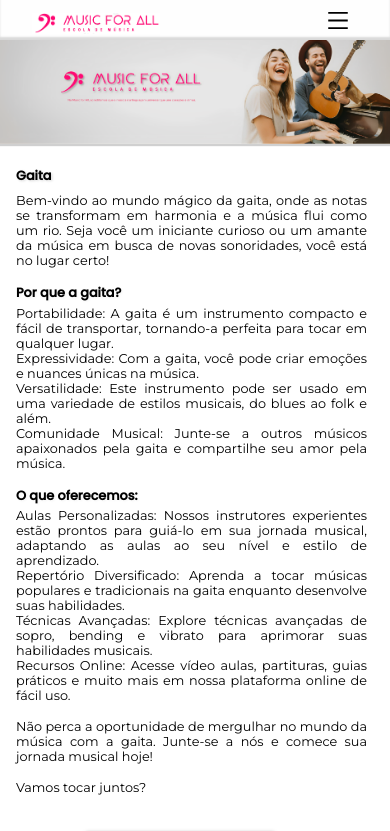
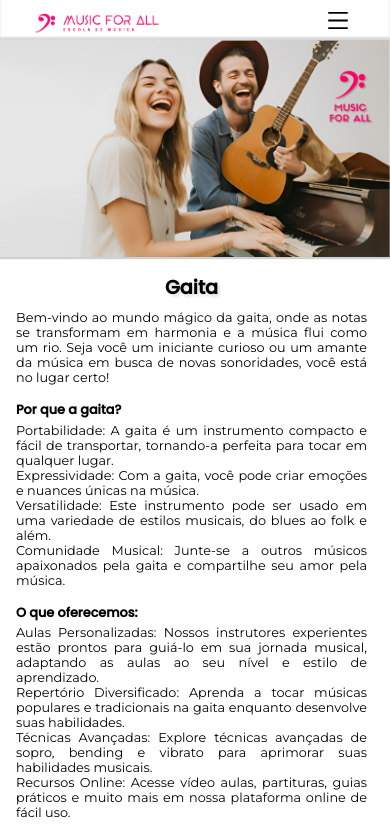
Before and after one commit to GuilhermeGomesti1/music-for-all, a Next.js app: page /cursos/gaita in a window 390 px wide. Shown: the top 831 px of the page. Built offline with nearby package versions, Linux system fonts and the light colour scheme.

Commit message:
homecursos

```diff
--- a/src/app/cursos/gaita/page.tsx
+++ b/src/app/cursos/gaita/page.tsx
@@ -2,15 +2,26 @@ import Image from "next/image";
 import styles from "./styles.module.css";
 import gaita from "../../../../public/images/gaita.png";
 import homeoficial from "../../../../public/images/homeoficial.png"
-
+import homecursos from "../../../../public/images/homecursos.png"
 export default function Cursos() {
   return (
     <>
       <main>
         <div className={styles.containerViolao}>
+
+      <Image
+                className={styles.img}
+                src={homeoficial}
+                alt="Music For All Logo"
+                width={1895}
+                height={598}
+                quality={100}
+              />
+
+
           <Image
             className={styles.violaoContainer}
-            src={homeoficial}
+            src={homecursos}
             alt="Music For All Logo"
           />
         </div>
--- a/src/app/cursos/gaita/styles.module.css
+++ b/src/app/cursos/gaita/styles.module.css
@@ -5,12 +5,16 @@
 
   }
 
-  .violaoContainer {
-    width: auto;
-    height: auto;
-    max-width: 100%;
-    box-shadow: 1px 1px 1px 1px rgba(0, 0, 0, 0.185);
-  }
+
+  .img {box-shadow: 1px 1px 1px 1px rgba(0, 0, 0, 0.185);
+    margin: 0 auto;
+  max-height: 507px;
+  width: 100vw;
+  display: flex;}
+
+    .violaoContainer { display: none;
+
+    }
 
   .cursodegaita{  clear: both;
     margin-left: 6rem;
@@ -126,6 +130,17 @@
 
 
 
+  .img{display: none;}
+
+
+  .violaoContainer{
+    display: flex;
+    width: auto;
+    height: auto;
+    max-width: 100%;
+    box-shadow: 1px 1px 1px 1px rgba(0, 0, 0, 0.185);}
+
+
 
   .textContainer {
     float: none;
@@ -148,10 +163,11 @@
 
   }
 
+
   .title{
-
+    text-align: center;
     width: 90%;
-    font-size: 0.8rem;
+    font-size: 1.2rem;
     margin-top: 1rem;
     margin-bottom: 0.5rem;
     text-shadow: rgba(0, 0, 0, 0.151) 0.1em 0.1em 0.2em
--- a/src/app/cursos/guitarra/styles.module.css
+++ b/src/app/cursos/guitarra/styles.module.css
@@ -5,12 +5,16 @@
 
   }
 
-  .violaoContainer {
-    width: auto;
-    height: auto;
-    max-width: 100%;
-    box-shadow: 1px 1px 1px 1px rgba(0, 0, 0, 0.185);
-  }
+
+  .img {box-shadow: 1px 1px 1px 1px rgba(0, 0, 0, 0.185);
+    margin: 0 auto;
+  max-height: 507px;
+  width: 100vw;
+  display: flex;}
+
+    .violaoContainer { display: none;
+
+    }
 
   .cursodeguitarra{  clear: both;
     margin-left: 6rem;
@@ -126,6 +130,16 @@
 
 
 
+  .img{display: none;}
+
+
+  .violaoContainer{
+    display: flex;
+    width: auto;
+    height: auto;
+    max-width: 100%;
+    box-shadow: 1px 1px 1px 1px rgba(0, 0, 0, 0.185);}
+
 
   .textContainer {
     float: none;
@@ -149,9 +163,9 @@
   }
 
   .title{
-
+    text-align: center;
     width: 90%;
-    font-size: 0.8rem;
+    font-size: 1.2rem;
     margin-top: 1rem;
     margin-bottom: 0.5rem;
     text-shadow: rgba(0, 0, 0, 0.151) 0.1em 0.1em 0.2em
--- a/src/app/cursos/piano/styles.module.css
+++ b/src/app/cursos/piano/styles.module.css
@@ -5,12 +5,17 @@
 
   }
 
-  .violaoContainer {
-    width: auto;
-    height: auto;
-    max-width: 100%;
-    box-shadow: 1px 1px 1px 1px rgba(0, 0, 0, 0.185);
-  }
+
+  .img {box-shadow: 1px 1px 1px 1px rgba(0, 0, 0, 0.185);
+    margin: 0 auto;
+  max-height: 507px;
+  width: 100vw;
+  display: flex;}
+
+    .violaoContainer { display: none;
+
+    }
+
 
   .cursodepiano{  clear: both;
     margin-left: 6rem;
@@ -126,6 +131,17 @@
 
 
 
+  .img{display: none;}
+
+
+  .violaoContainer{
+    display: flex;
+    width: auto;
+    height: auto;
+    max-width: 100%;
+    box-shadow: 1px 1px 1px 1px rgba(0, 0, 0, 0.185);}
+
+
 
   .textContainer {
     float: none;
@@ -149,9 +165,9 @@
   }
 
   .title{
-
+    text-align: center;
     width: 90%;
-    font-size: 0.8rem;
+    font-size: 1.2rem;
     margin-top: 1rem;
     margin-bottom: 0.5rem;
     text-shadow: rgba(0, 0, 0, 0.151) 0.1em 0.1em 0.2em
--- a/src/app/cursos/ukulele/styles.module.css
+++ b/src/app/cursos/ukulele/styles.module.css
@@ -5,12 +5,15 @@
 
   }
 
-  .violaoContainer {
-    width: auto;
-    height: auto;
-    max-width: 100%;
-    box-shadow: 1px 1px 1px 1px rgba(0, 0, 0, 0.185);
-  }
+  .img {box-shadow: 1px 1px 1px 1px rgba(0, 0, 0, 0.185);
+    margin: 0 auto;
+  max-height: 507px;
+  width: 100vw;
+  display: flex;}
+
+    .violaoContainer { display: none;
+
+    }
 
   .cursodeukulele{  clear: both;
     margin-left: 6rem;
@@ -133,6 +136,18 @@
 
   }
 
+
+  .img{display: none;}
+
+
+.violaoContainer{
+  display: flex;
+  width: auto;
+  height: auto;
+  max-width: 100%;
+  box-shadow: 1px 1px 1px 1px rgba(0, 0, 0, 0.185);}
+
+
   .imageContainer {
     float: none;
     width: 90%;
@@ -149,9 +164,9 @@
   }
 
   .title{
-
+    text-align: center;
     width: 90%;
-    font-size: 0.8rem;
+    font-size: 1.2rem;
     margin-top: 1rem;
     margin-bottom: 0.5rem;
     text-shadow: rgba(0, 0, 0, 0.151) 0.1em 0.1em 0.2em
--- a/src/app/cursos/violao/styles.module.css
+++ b/src/app/cursos/violao/styles.module.css
@@ -5,11 +5,15 @@
 
   }
 
-  .violaoContainer {
-    width: auto;
-    height: auto;
-    max-width: 100%;
-    box-shadow: 1px 1px 1px 1px rgba(0, 0, 0, 0.185);
+
+.img {box-shadow: 1px 1px 1px 1px rgba(0, 0, 0, 0.185);
+  margin: 0 auto;
+max-height: 507px;
+width: 100vw;
+display: flex;}
+
+  .violaoContainer { display: none;
+
   }
 
   .cursodeviolao{  clear: both;
@@ -122,8 +126,15 @@
   align-items: center;
   width: 100%;
   }
+.img{display: none;}
 
 
+.violaoContainer{
+  display: flex;
+  width: auto;
+  height: auto;
+  max-width: 100%;
+  box-shadow: 1px 1px 1px 1px rgba(0, 0, 0, 0.185);}
 
 
   .textContainer {
```
Also changed, not shown: src/app/cursos/guitarra/page.tsx (+13 -2 lines), src/app/cursos/piano/page.tsx (+12 -1 lines), src/app/cursos/ukulele/page.tsx (+12 -2 lines), src/app/cursos/violao/page.tsx (+12 -1 lines).
